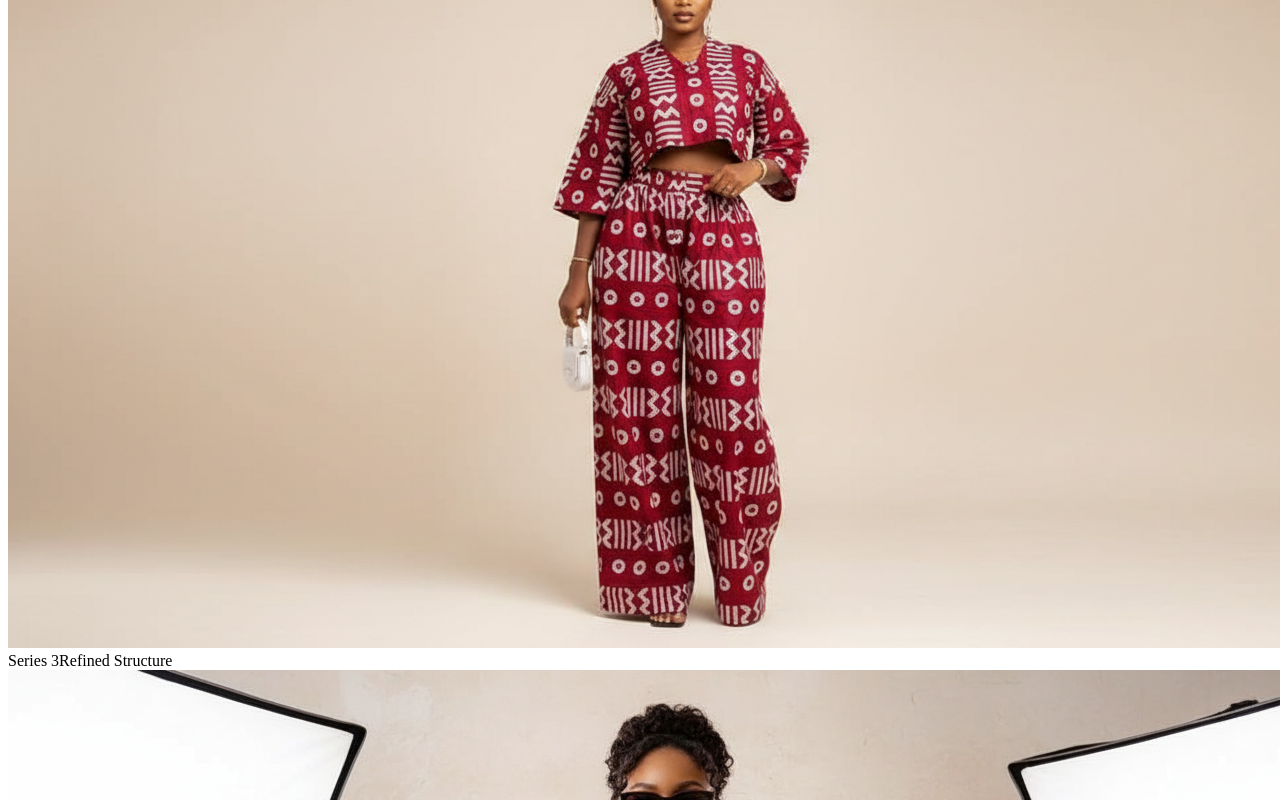
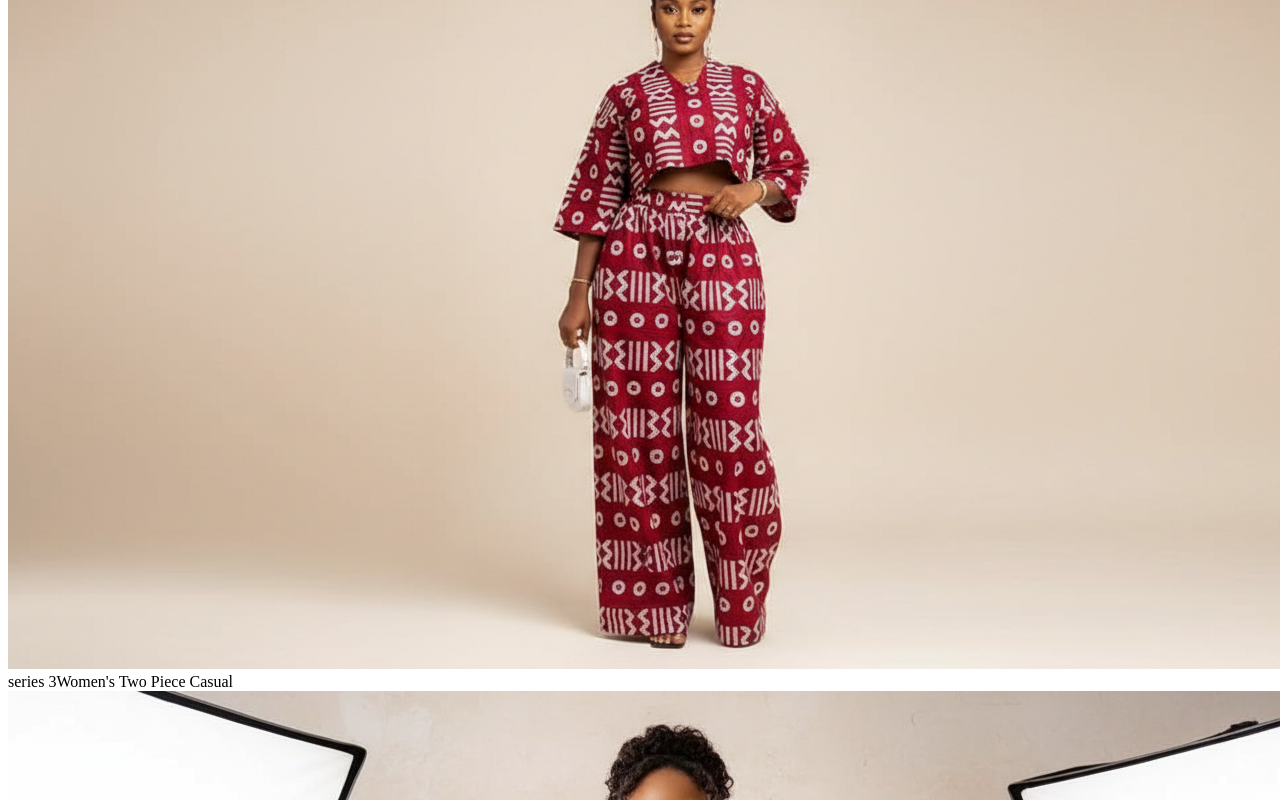
Before and after one commit to favour-the-dev/tailourwebsite, a React (Vite) app: page / in a window 1280 px wide. Shown: the part 2961-3761 px from the top of the page. Built offline with nearby package versions, Linux system fonts and the light colour scheme; the HTML template or start-up script is replaced by a standard one.

Commit message:
latest commit

```diff
--- a/src/App.tsx
+++ b/src/App.tsx
@@ -1,13 +1,16 @@
 import { BrowserRouter as Router, Routes, Route } from "react-router-dom";
 import LandingPage from "@/pages/landing-page";
+import AppProvider from "@/context/app-context";
 
 function App() {
   return (
-    <Router>
-      <Routes>
-        <Route path="/" element={<LandingPage />} />
-      </Routes>
-    </Router>
+    <AppProvider>
+      <Router>
+        <Routes>
+          <Route path="/" element={<LandingPage />} />
+        </Routes>
+      </Router>
+    </AppProvider>
   );
 }
 
--- a/src/components/landing/catalog-section.tsx
+++ b/src/components/landing/catalog-section.tsx
@@ -1,22 +1,7 @@
 import { motion } from "framer-motion";
+import { seriesSamples } from "@/lib/mock/data";
 
 export const CatalogSection = () => {
-  const images = [
-    "/assets/catalogue/catalogue-1.png",
-    "/assets/catalogue/catalogue-2.png",
-    "/assets/catalogue/catalogue-3.png",
-    "/assets/catalogue/catalogue-4.png",
-    "/assets/catalogue/catalogue-5.png",
-    "/assets/catalogue/catalogue-6.png",
-    "/assets/catalogue/catalogue-7.jpg",
-    "/assets/catalogue/catalogue-8.png",
-    "/assets/catalogue/catalogue-9.jpg",
-    "/assets/catalogue/catalogue-10.png",
-    "/assets/catalogue/catalogue-11.png",
-    "/assets/catalogue/catalogue-12.png",
-    "/assets/catalogue/catalogue-13.png",
-  ];
-
   return (
     <section
       id="collection"
@@ -31,31 +16,38 @@ export const CatalogSection = () => {
             See our collection of beskpoke African centered clothing series that
             suit all fashion styles and preferences.
           </p>
+          <button
+            className="mt-8 border-2 border-[#0A0A0A] px-8 py-4 lg:px-16 lg:py-5
+          font-['Space_Mono'] text-[12px] uppercase tracking-[0.25em] hover:bg-white
+          hover:text-black transition-all duration-300 cursor-pointer"
+          >
+            Book A Fitting
+          </button>
         </div>
 
         {/* Vertical Split Panes */}
-        {images.map((imageSrc, index) => (
+        {seriesSamples.map((sample) => (
           <motion.div
-            key={index}
+            key={sample.id}
             initial={{ opacity: 0, y: 50 }}
             whileInView={{ opacity: 1, y: 0 }}
             viewport={{ once: true, margin: "-10%" }}
-            transition={{ duration: 0.4, delay: index * 0.05 }}
+            transition={{ duration: 0.4, delay: sample.id * 0.05 }}
             className="col-span-10 sm:col-span-12 md:col-span-6 lg:col-span-4 group cursor-crosshair"
           >
             <div className="aspect-[1/1] md:aspect-[8/9] lg:aspect-[4/5] overflow-hidden transition-all duration-700">
               <img
-                src={imageSrc}
+                src={sample.imageUrl}
                 className="w-full h-full object-cover group-hover:scale-110 transition-transform duration-[2s]"
                 alt="Archive piece"
               />
             </div>
             <div className="mt-6 flex justify-between items-baseline border-b border-black/10 pb-4">
               <span className="font-['Space_Mono'] text-[10px] uppercase">
-                Series {index + 1}
+                {sample.series}
               </span>
-              <span className="font-['Instrument_Serif'] italic text-2xl">
-                Refined Structure
+              <span className="font-['Instrument_Serif'] italic text-xl sm:text-2xl">
+                {sample.name}
               </span>
             </div>
           </motion.div>
--- a/src/components/landing/hero-section.tsx
+++ b/src/components/landing/hero-section.tsx
@@ -81,18 +81,18 @@ export const HeroSection = () => {
           initial={{ opacity: 0, x: -20 }}
           animate={{ opacity: 1, x: 0 }}
           transition={{ delay: 1 }}
-          className="mt-8 max-w-sm"
+          className="mt-8 max-w-md mx-auto lg:mx-0"
         >
           <p
-            className="font-['Outfit'] text-center lg:text-start text-lg font-light
+            className="w-full lg:w-fit font-['Outfit'] text-center lg:text-start text-lg font-light
           leading-relaxed tracking-tight text-[#EAEAEA]/80"
           >
             Forging African heritage into structured silhouettes. A dialogue
             between raw textile and refined architecture.
           </p>
           <div
-            className="w-full md:w-fit text-center lg:text-start mt-5 md:mt-10
-          flex flex-col md:flex-row items-center gap-3 md:gap-6"
+            className="w-full lg:w-fit text-center lg:text-start mt-5 md:mt-10
+          flex flex-col lg:flex-row items-center gap-3 md:gap-6"
           >
             <a
               href="#collection"
--- /dev/null
+++ b/src/context/app-context.tsx
@@ -0,0 +1,44 @@
+import { createContext, useContext, useState } from "react";
+
+export interface appContextProps {
+  sample_series_id: number | null;
+  setSampleSeriesId: (id: number | null) => void;
+  sample_series_name: string | null;
+  setSampleSeriesName: (name: string | null) => void;
+  material_id: number | null;
+  setMaterialId: (id: number | null) => void;
+}
+
+export const appContext = createContext<appContextProps | null>(null);
+
+const AppProvider: React.FC<{ children: React.ReactNode }> = ({ children }) => {
+  const [sample_series_id, setSampleSeriesId] = useState<number | null>(null);
+  const [sample_series_name, setSampleSeriesName] = useState<string | null>(
+    null,
+  );
+  const [material_id, setMaterialId] = useState<number | null>(null);
+  return (
+    <appContext.Provider
+      value={{
+        sample_series_id,
+        setSampleSeriesId,
+        sample_series_name,
+        setSampleSeriesName,
+        material_id,
+        setMaterialId,
+      }}
+    >
+      {children}
+    </appContext.Provider>
+  );
+};
+
+export const useAppContext = () => {
+  const context = useContext(appContext);
+  if (!context) {
+    throw new Error("useAppContext must be used within an AppProvider");
+  }
+  return context;
+};
+
+export default AppProvider;
--- /dev/null
+++ b/src/lib/mock/data.ts
@@ -0,0 +1,103 @@
+//   const images = [
+//     "/assets/catalogue/catalogue-1.png",
+//     "/assets/catalogue/catalogue-2.png",
+//     "/assets/catalogue/catalogue-3.png",
+//     "/assets/catalogue/catalogue-4.png",
+//     "/assets/catalogue/catalogue-5.png",
+//     "/assets/catalogue/catalogue-6.png",
+//     "/assets/catalogue/catalogue-7.jpg",
+//     "/assets/catalogue/catalogue-8.png",
+//     "/assets/catalogue/catalogue-9.jpg",
+//     "/assets/catalogue/catalogue-10.png",
+//     "/assets/catalogue/catalogue-11.png",
+//     "/assets/catalogue/catalogue-12.png",
+//     "/assets/catalogue/catalogue-13.png",
+//   ];
+
+export interface seriesSamplesTypes {
+  id: number;
+  series: string;
+  name: string;
+  imageUrl: string;
+}
+
+export const seriesSamples: seriesSamplesTypes[] = [
+  {
+    id: 1,
+    series: "series 1",
+    name: "Men's Premium Agbada",
+    imageUrl: "/assets/catalogue/catalogue-1.png",
+  },
+  {
+    id: 2,
+    series: "series 2",
+    name: "Unisex Native Cultral Wears",
+    imageUrl: "/assets/catalogue/catalogue-2.png",
+  },
+  {
+    id: 3,
+    series: "series 3",
+    name: "Women's Two Piece Casual",
+    imageUrl: "/assets/catalogue/catalogue-3.png",
+  },
+  {
+    id: 4,
+    series: "series 4",
+    name: "Women's Premium Gown",
+    imageUrl: "/assets/catalogue/catalogue-4.png",
+  },
+  {
+    id: 5,
+    series: "series 5",
+    name: "Men's Premium Senator",
+    imageUrl: "/assets/catalogue/catalogue-5.png",
+  },
+  {
+    id: 6,
+    series: "series 6",
+    name: "Unisex Baggy Adire Pants",
+    imageUrl: "/assets/catalogue/catalogue-6.png",
+  },
+  {
+    id: 7,
+    series: "series 7",
+    name: "Men's Tailoured Suit",
+    imageUrl: "/assets/catalogue/catalogue-7.jpg",
+  },
+  {
+    id: 8,
+    series: "series 8",
+    name: "Men's Two Piece Casual",
+    imageUrl: "/assets/catalogue/catalogue-8.png",
+  },
+  {
+    id: 9,
+    series: "series 9",
+    name: "Women's Tailoured Suit",
+    imageUrl: "/assets/catalogue/catalogue-9.jpg",
+  },
+  {
+    id: 10,
+    series: "series 10",
+    name: "Women's Bubu Gown",
+    imageUrl: "/assets/catalogue/catalogue-10.png",
+  },
+  {
+    id: 11,
+    series: "series 11",
+    name: "Royal Ishiagu Inspired Native",
+    imageUrl: "/assets/catalogue/catalogue-11.png",
+  },
+  {
+    id: 12,
+    series: "series 12",
+    name: "Men's Cropped Shirts",
+    imageUrl: "/assets/catalogue/catalogue-12.png",
+  },
+  {
+    id: 13,
+    series: "series 13",
+    name: "Unisex Denim Jacket",
+    imageUrl: "/assets/catalogue/catalogue-13.png",
+  },
+];
```
